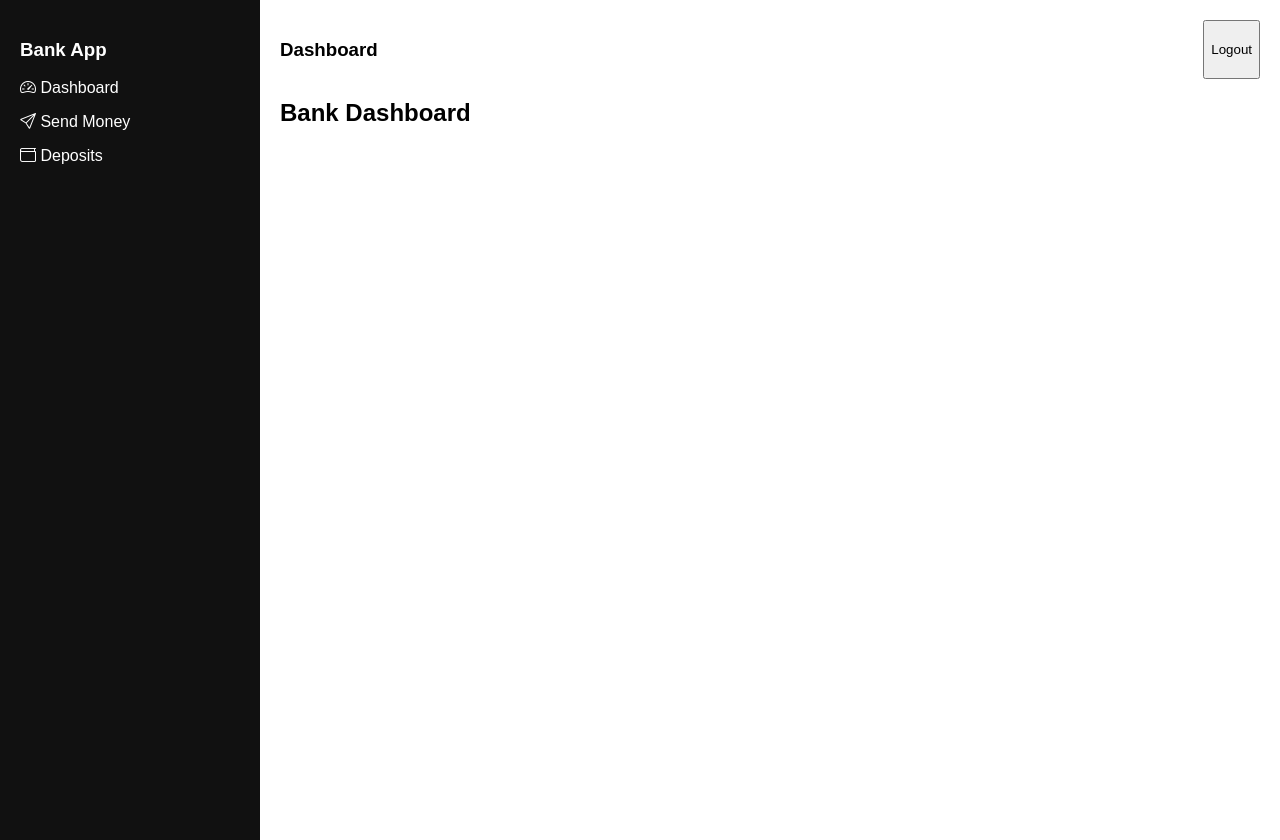
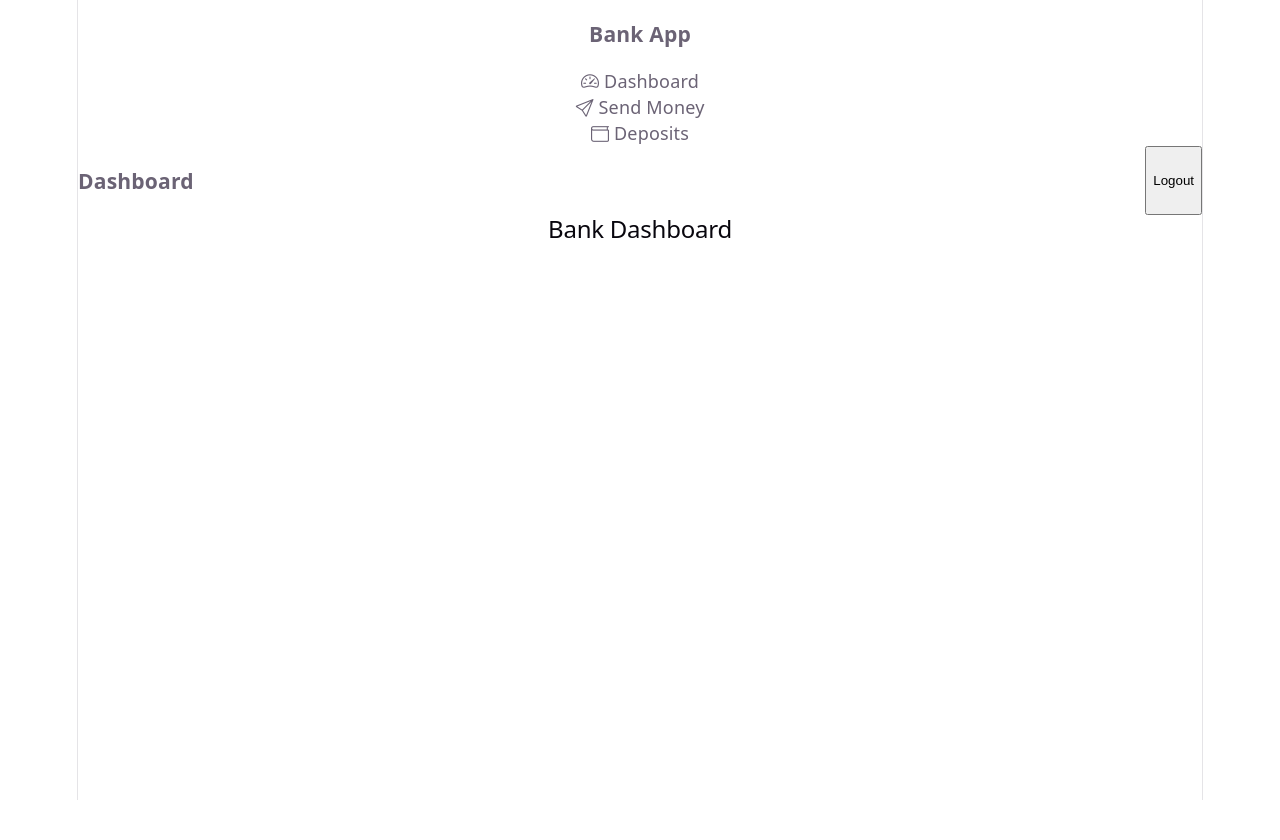
Before and after one commit to steve-ongera/banking_restful_api, a React (Vite) app in the folder frontend/: page / in a window 1280 px wide. After the commit the page ends 800 px from the top, so only its background shows below. Built offline with nearby package versions, Linux system fonts and the light colour scheme.

Commit message:
working on frontend

```diff
--- a/frontend/package.json
+++ b/frontend/package.json
@@ -12,7 +12,8 @@
   "dependencies": {
     "axios": "^1.18.0",
     "react": "^19.2.6",
-    "react-dom": "^19.2.6"
+    "react-dom": "^19.2.6",
+    "react-router-dom": "^7.17.0"
   },
   "devDependencies": {
     "@eslint/js": "^10.0.1",
--- a/frontend/src/main.jsx
+++ b/frontend/src/main.jsx
@@ -1,10 +1,13 @@
-import { StrictMode } from 'react'
-import { createRoot } from 'react-dom/client'
-import './styles/main.css'
+import React from 'react'
+import ReactDOM from 'react-dom/client'
+import { BrowserRouter } from 'react-router-dom'
 import App from './App.jsx'
+import './index.css'
 
-createRoot(document.getElementById('root')).render(
-  <StrictMode>
-    <App />
-  </StrictMode>,
+ReactDOM.createRoot(document.getElementById('root')).render(
+  <React.StrictMode>
+    <BrowserRouter>
+      <App />
+    </BrowserRouter>
+  </React.StrictMode>,
 )
```
Also changed, not shown: 1 other file (tests, documents, lock files or other folders).
